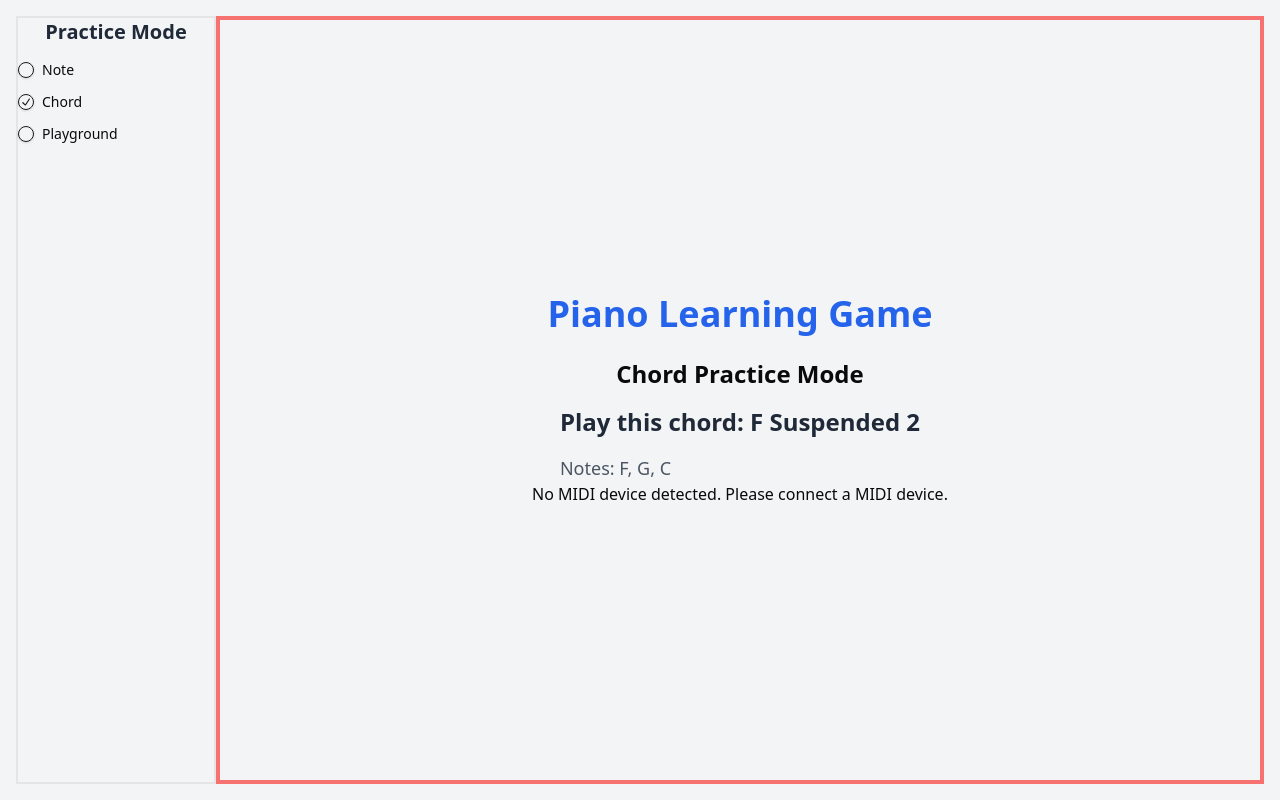
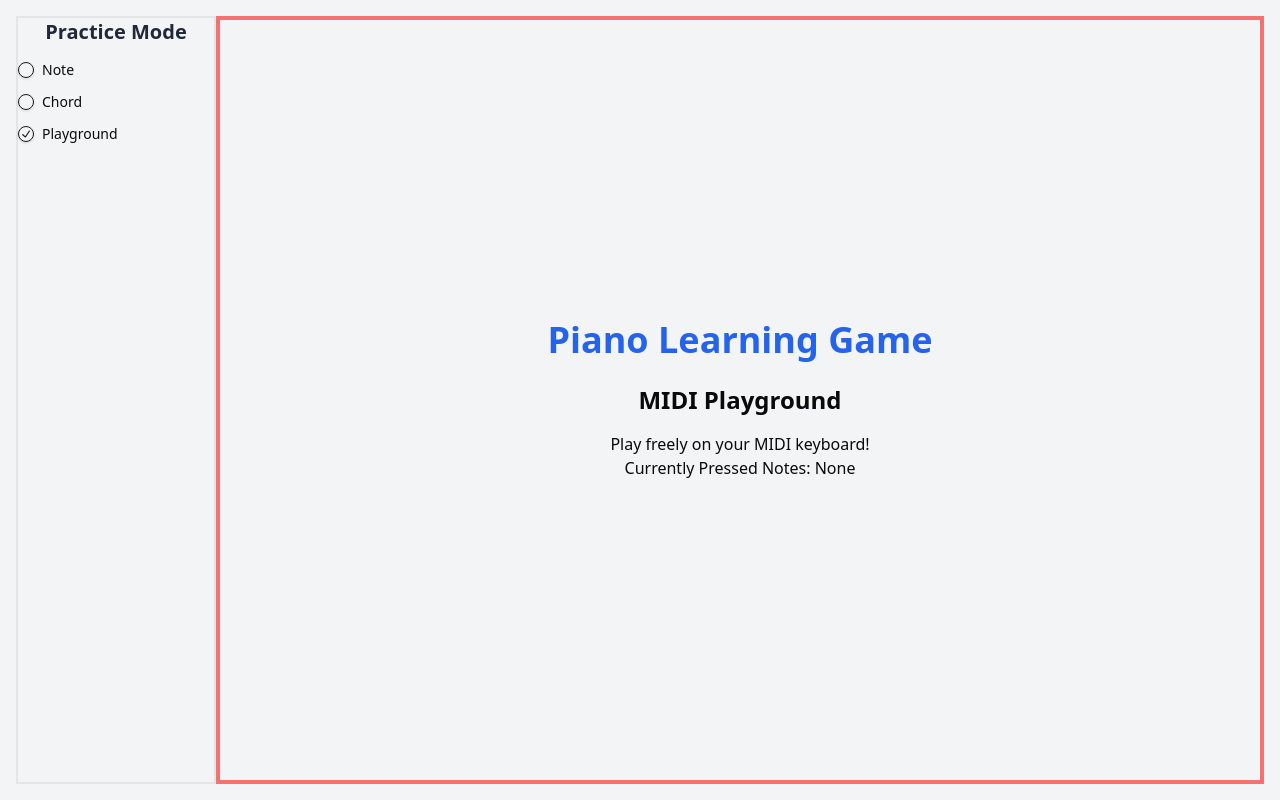
Before and after one commit to dreadhalor/piano-maestro, a React (Vite) app: page / in a window 1280 px wide. Built offline with nearby package versions, Linux system fonts and the light colour scheme.

Commit message:
Code cleanup, bug squashing

```diff
--- a/src/components/midi-input.tsx
+++ b/src/components/midi-input.tsx
@@ -2,12 +2,10 @@ import React from "react";
 import { midiToNoteName } from "@/utils/chord-utils";
 import { useMIDI } from "@/hooks/use-midi";
 
-interface MidiInputProps {
-  onChordPlayed: (notes: number[], allKeysReleased: boolean) => void;
-}
-
-export const MidiInput: React.FC<MidiInputProps> = ({ onChordPlayed }) => {
-  const { pressedNotes, isMIDIDeviceConnected } = useMIDI({ onChordPlayed }); // Use the hook
+export const MidiInput: React.FC = () => {
+  const { pressedNotes, isMIDIDeviceConnected } = useMIDI({
+    onNotesChange: () => {}, // No-op function for the hook
+  }); // Use the hook
 
   return (
     <div>
--- a/src/components/modes/chord-practice/chord-practice.tsx
+++ b/src/components/modes/chord-practice/chord-practice.tsx
@@ -11,7 +11,7 @@ export const ChordPractice: React.FC = () => {
     <div className="flex flex-col items-center justify-center">
       <h2 className="mb-4 text-2xl font-bold">Chord Practice Mode</h2>
       <ChordDisplay chord={currentChord} />
-      <MidiInput onChordPlayed={() => {}} /> {/* No need to pass handlers */}
+      <MidiInput />
       <Feedback message={feedback} />
     </div>
   );
--- a/src/components/modes/note-practice/note-practice.tsx
+++ b/src/components/modes/note-practice/note-practice.tsx
@@ -11,7 +11,7 @@ export const NotePractice: React.FC = () => {
     <div className="flex flex-col items-center justify-center">
       <h2 className="mb-4 text-2xl font-bold">Note Practice Mode</h2>
       <KeyDisplay note={currentNote} />
-      <MidiInput onChordPlayed={() => {}} /> {/* No need to pass handlers */}
+      <MidiInput />
       <Feedback message={feedback} />
     </div>
   );
--- a/src/hooks/modes/use-chord-practice.tsx
+++ b/src/hooks/modes/use-chord-practice.tsx
@@ -15,7 +15,7 @@ export const useChordPractice = () => {
   ) => {
     if (isChordComplete && allKeysReleased && awaitingKeyRelease) {
       // If chord is complete and keys are released, allow to advance
-      setCurrentChord(getRandomChord());
+      setCurrentChord((prev) => getRandomChord(prev));
       setFeedback("");
       setIsChordComplete(false);
       setAwaitingKeyRelease(false);
@@ -45,7 +45,7 @@ export const useChordPractice = () => {
   };
 
   useMIDI({
-    onChordPlayed: handleChordPlayed, // Hook is used specifically for chord practice
+    onNotesChange: handleChordPlayed, // Hook is used specifically for chord practice
   });
 
   return {
--- a/src/hooks/modes/use-playground-mode.tsx
+++ b/src/hooks/modes/use-playground-mode.tsx
@@ -16,7 +16,7 @@ export const usePlaygroundMode = () => {
   };
 
   useMIDI({
-    onChordPlayed: (notes) => handleNotesPlayed(notes), // Pass handler to update notes
+    onNotesChange: (notes) => handleNotesPlayed(notes), // Pass handler to update notes
   });
 
   return {
--- a/src/hooks/modes/use-single-note-practice.tsx
+++ b/src/hooks/modes/use-single-note-practice.tsx
@@ -14,7 +14,7 @@ export const useSingleNotePractice = () => {
   ) => {
     if (isNoteComplete && allKeysReleased && awaitingKeyRelease) {
       // If note is complete and keys are released, allow to advance
-      setCurrentNote(getRandomNote());
+      setCurrentNote((prev) => getRandomNote(prev));
       setFeedback("");
       setIsNoteComplete(false);
       setAwaitingKeyRelease(false);
@@ -40,7 +40,7 @@ export const useSingleNotePractice = () => {
   };
 
   useMIDI({
-    onChordPlayed: handleNotePlayed, // Hook is used specifically for note practice
+    onNotesChange: handleNotePlayed, // Hook is used specifically for note practice
   });
 
   return {
--- a/src/hooks/use-midi.tsx
+++ b/src/hooks/use-midi.tsx
@@ -1,10 +1,10 @@
 import { useEffect, useState } from "react";
 
 export interface UseMIDIOptions {
-  onChordPlayed: (notes: number[], allKeysReleased: boolean) => void;
+  onNotesChange: (notes: number[], allKeysReleased: boolean) => void;
 }
 
-export const useMIDI = ({ onChordPlayed }: UseMIDIOptions) => {
+export const useMIDI = ({ onNotesChange }: UseMIDIOptions) => {
   const [pressedNotes, setPressedNotes] = useState<number[]>([]);
   const [allKeysReleased, setAllKeysReleased] = useState<boolean>(true); // State for all keys released
   const [isMIDIDeviceConnected, setIsMIDIDeviceConnected] =
@@ -83,8 +83,8 @@ export const useMIDI = ({ onChordPlayed }: UseMIDIOptions) => {
 
   useEffect(() => {
     // Only trigger the callback when the exact number of notes are pressed
-    onChordPlayed(pressedNotes, allKeysReleased);
-  }, [pressedNotes, allKeysReleased, onChordPlayed]);
+    onNotesChange(pressedNotes, allKeysReleased);
+  }, [pressedNotes, allKeysReleased, onNotesChange]);
 
   return { pressedNotes, allKeysReleased, isMIDIDeviceConnected }; // Return the new state
 };
--- a/src/providers/app-provider.tsx
+++ b/src/providers/app-provider.tsx
@@ -18,7 +18,7 @@ export const useAppContext = () => {
 };
 
 export const AppProvider = ({ children }: { children: React.ReactNode }) => {
-  const [mode, setMode] = useState<PracticeMode>("chord");
+  const [mode, setMode] = useState<PracticeMode>("playground");
 
   return (
     <AppContext.Provider value={{ mode, setMode }}>
```
